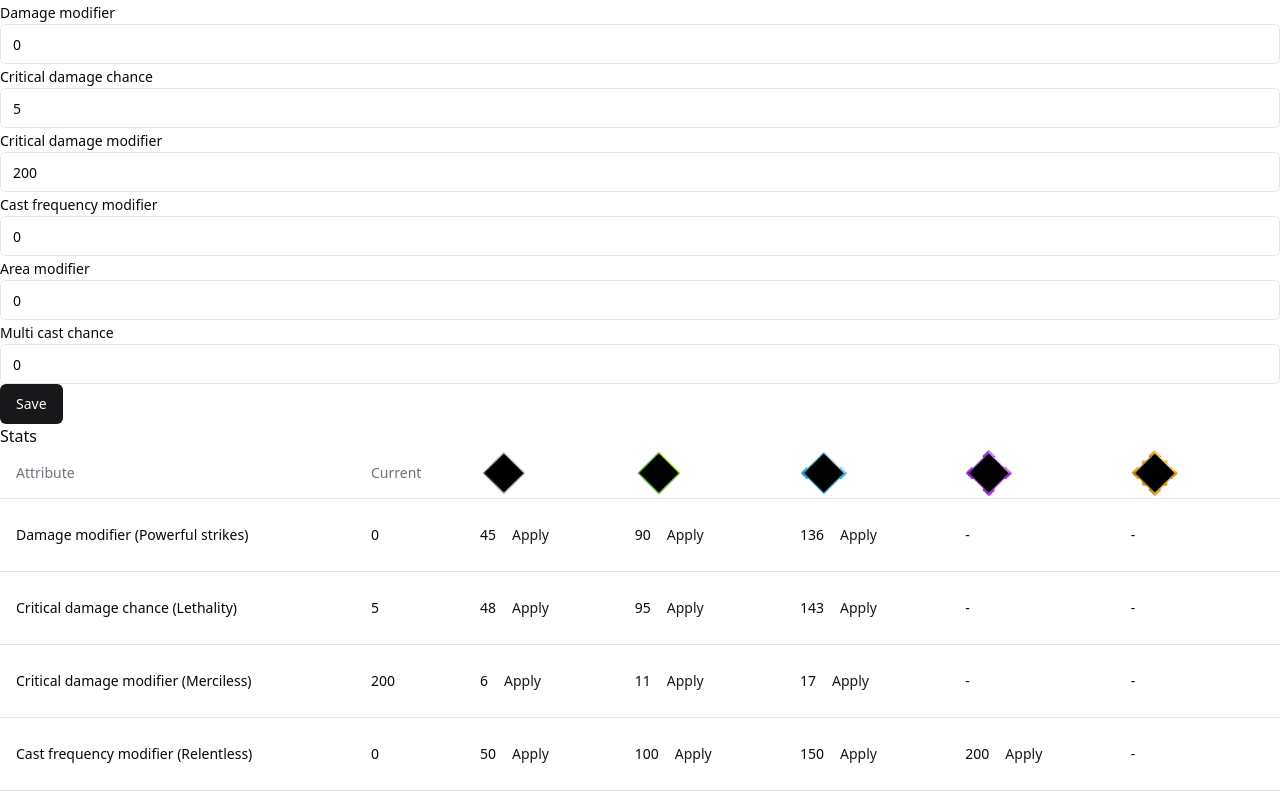
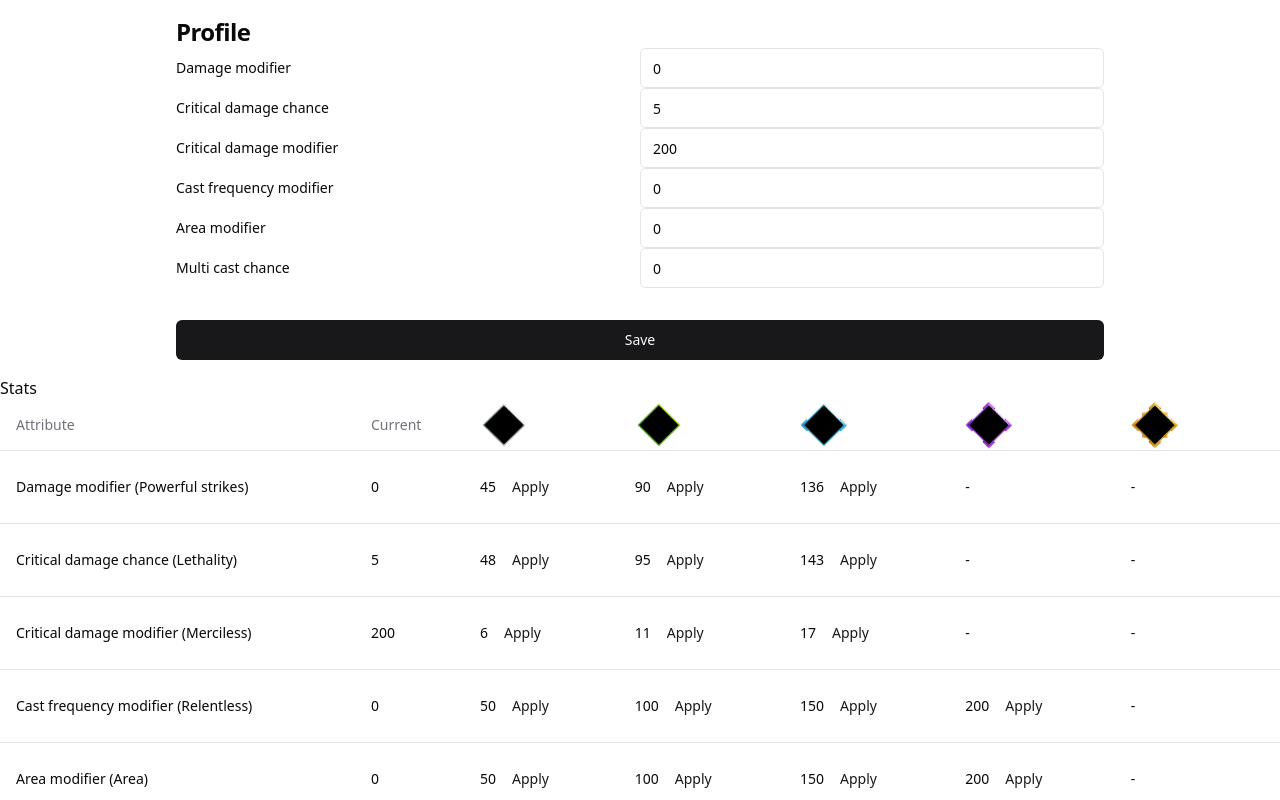
Before and after one commit to singohuen/soulstone-survivors-calculator, a React (Vite) app in the folder ui/: page / in a window 1280 px wide. Shown: the top 800 px of the page. Built offline with nearby package versions, Linux system fonts and the light colour scheme.

Commit message:
Style form

```diff
--- a/ui/src/App.tsx
+++ b/ui/src/App.tsx
@@ -16,7 +16,9 @@ const App = () => {
 
   return (
     <ProfileContext.Provider value={{ profile, setProfile }}>
-      <ProfileForm />
+      <section className="w-3/4 mx-auto p-4">
+        <ProfileForm />
+      </section>
 
       <StatsTable />
     </ProfileContext.Provider>
--- a/ui/src/ProfileForm.tsx
+++ b/ui/src/ProfileForm.tsx
@@ -25,6 +25,9 @@ const ProfileForm = () => {
 
   return (
     <form onSubmit={onSubmit}>
+      <h3 className="scroll-m-20 text-2xl font-semibold tracking-tight">
+        Profile
+      </h3>
       {(
         [
           {
@@ -53,7 +56,7 @@ const ProfileForm = () => {
           },
         ] as { label: string; field: keyof ProfileFormData }[]
       ).map((field) => (
-        <div key={field.field}>
+        <div key={field.field} className="grid grid-cols-2 items-center">
           <Label htmlFor={field.field}>{field.label}</Label>
           <Input
             id={field.field}
@@ -62,7 +65,7 @@ const ProfileForm = () => {
         </div>
       ))}
 
-      <Button>Save</Button>
+      <Button className="w-full mt-8">Save</Button>
     </form>
   );
 };
```
